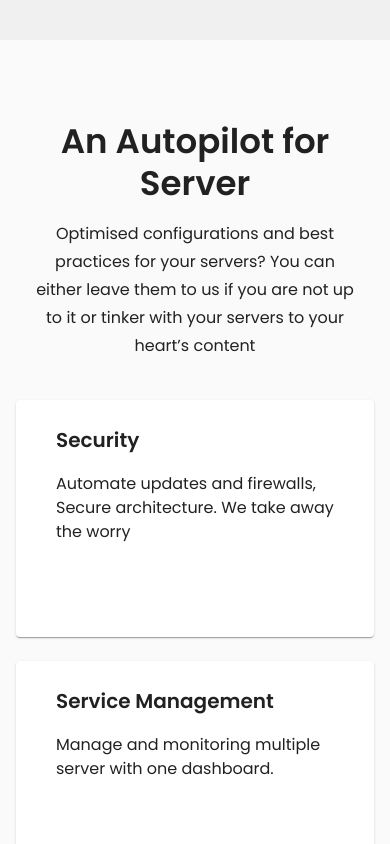
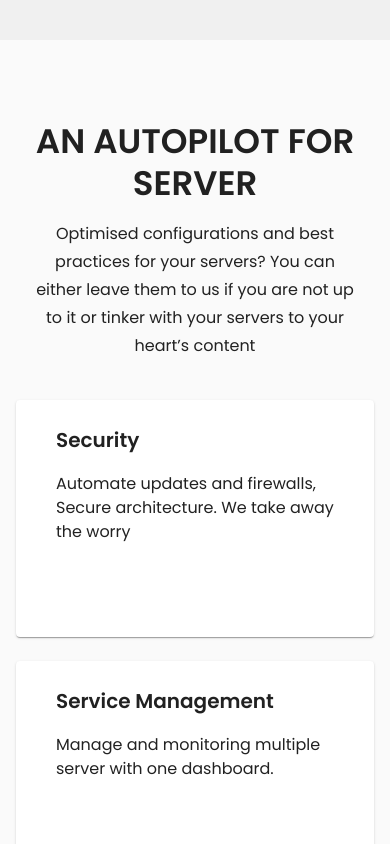
Before and after one commit to cloudboz/cmsmanajer-frontend, a Next.js app: page / in a window 390 px wide. Shown: the part 1300-2144 px from the top of the page. Built offline with nearby package versions, Linux system fonts and the light colour scheme.

Commit message:
finish responsive landing

```diff
--- a/containers/landing/sections/feature.js
+++ b/containers/landing/sections/feature.js
@@ -18,7 +18,7 @@ export default function Feature() {
           className={classes.bold}
           paragraph
         >
-          An Autopilot for Server
+          AN AUTOPILOT FOR SERVER
         </Typography>
         <Typography variant="subtitle1" className={classes.sub} align="center">
           Optimised configurations and best practices for your servers? You can
--- a/containers/landing/sections/invitation.js
+++ b/containers/landing/sections/invitation.js
@@ -78,6 +78,7 @@ const useStyles = makeStyles((theme) => ({
       paddingInline: theme.spacing(2),
       paddingBlock: theme.spacing(0.5),
       marginBottom: 15,
+      fontSize: 16,
     },
   },
   btnGroup: {
```
Also changed, not shown: .path/to/undodir/%home%nuril%Documents%project%cmsmanajer-frontend%containers%landing%sections%feature.js, .path/to/undodir/%home%nuril%Documents%project%cmsmanajer-frontend%containers%landing%sections%invitation.js.
